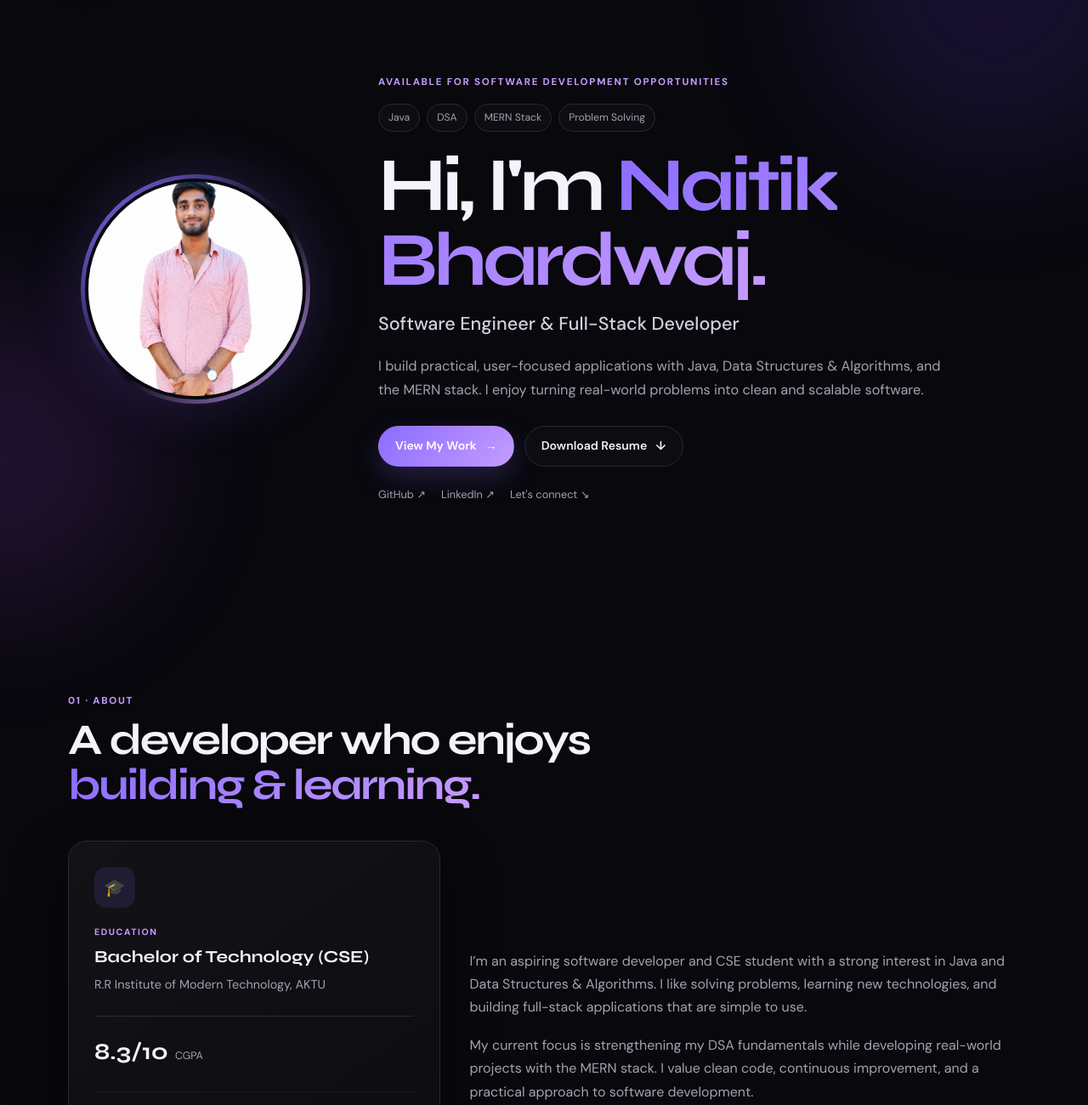
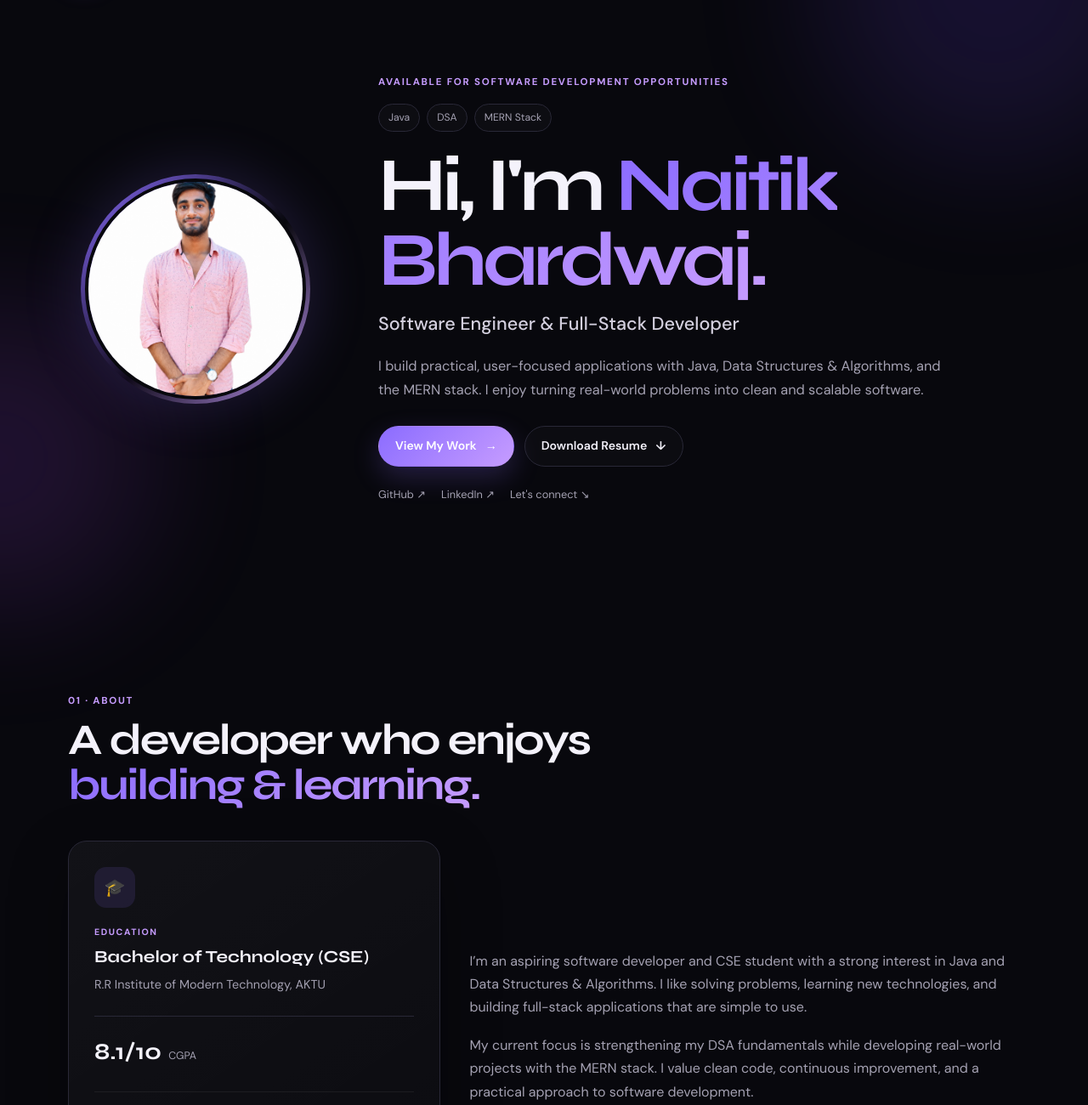
Before and after one commit to Naitik-bhardwaj/Naitik-Bhardwaj-Portfolio, a plain HTML site: page Portfolio/index.html in a window 1280 px wide. Shown: the part 80-1380 px from the top of the page at 85% size. Drawn offline with Linux system fonts and the light colour scheme.

Commit message:
correcting

```diff
--- a/Portfolio/index.html
+++ b/Portfolio/index.html
@@ -47,7 +47,7 @@
       <div class="hero-content reveal">
         <p class="eyebrow">Available for software development opportunities</p>
         <div class="hero-tags" aria-label="Areas of interest">
-          <span>Java</span><span>DSA</span><span>MERN Stack</span><span>Problem Solving</span>
+          <span>Java</span><span>DSA</span><span>MERN Stack</span>
         </div>
         <h1>Hi, I'm <span>Naitik Bhardwaj.</span></h1>
         <h2>Software Engineer &amp; Full-Stack Developer</h2>
@@ -72,7 +72,7 @@
           <p class="mini-label">Education</p>
           <h3>Bachelor of Technology (CSE)</h3>
           <p>R.R Institute of Modern Technology, AKTU</p>
-          <div class="stat-row"><strong>8.3/10</strong><span>CGPA</span></div>
+          <div class="stat-row"><strong>8.1/10</strong><span>CGPA</span></div>
           <div class="education-list">
             <div><strong>2023 — Present</strong><span>B.Tech · Computer Science &amp; Engineering</span></div>
             <div><strong>2023</strong><span>Senior Secondary · 82.4%</span></div>
```
